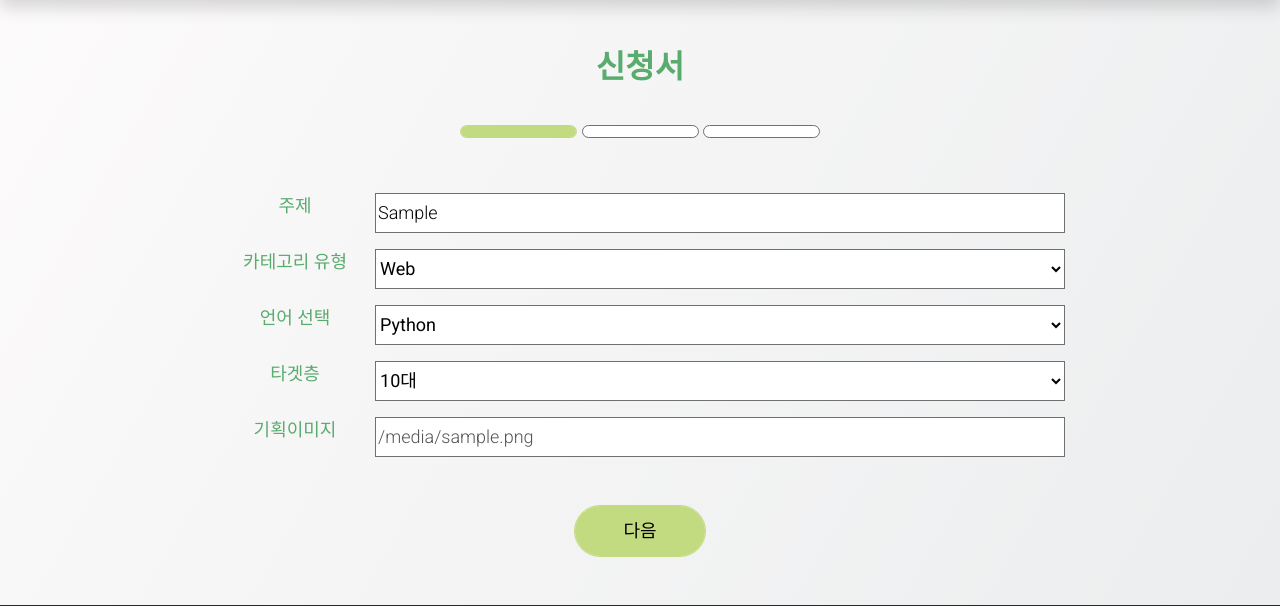
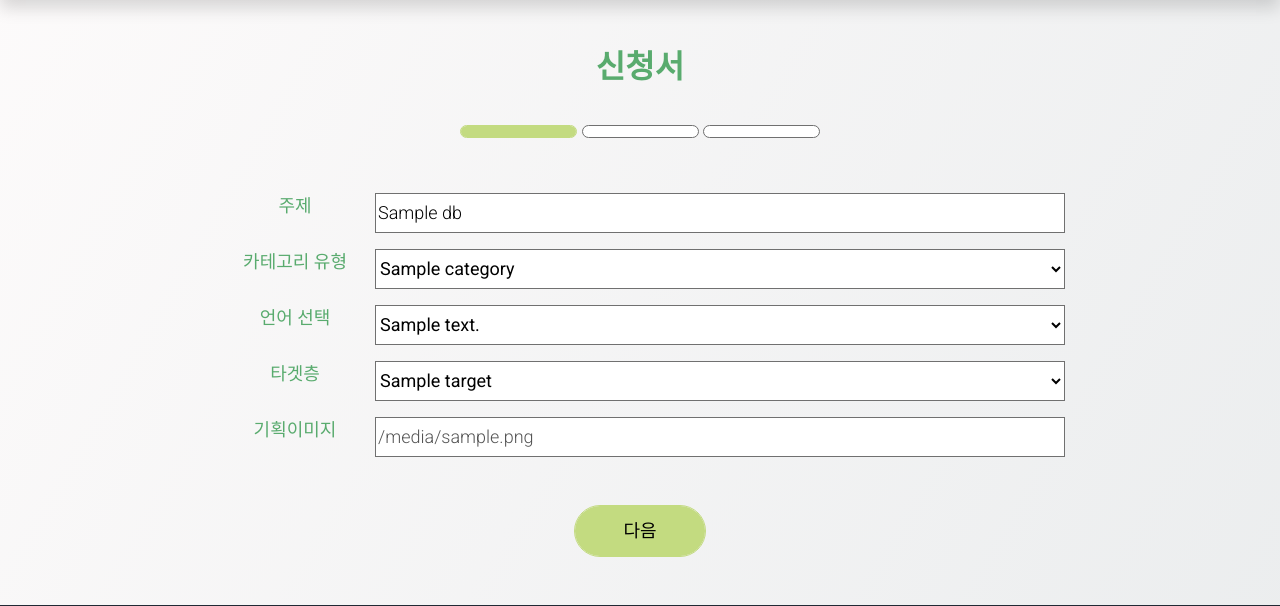
Before and after one commit to youngine/waat, a Django app: template fundingapp/templates/fundingapp/create_step1.html in a window 1280 px wide. Shown: the part 112-718 px from the top of the page. Run offline with Django 4.2, Linux system fonts and the light colour scheme; the template is opened without the code that fills it: most values are stand-ins (such as "Sample title", 1, 10 or a date in 2020); some libraries are stand-ins or nearby versions; some web fonts are replaced.

Commit message:
fix:게시글 수정하기기

```diff
--- a/fundingapp/templates/fundingapp/create_step1.html
+++ b/fundingapp/templates/fundingapp/create_step1.html
@@ -19,21 +19,23 @@
             {% csrf_token %}
             <div class=wrapper>
                 <p class= "create_input_text_boxSize" style="display:inline-block;font-family: 'NanumSquareEB';">주제</p>
-                <input class = create_input_box  style="display:inline-block" placeholder="타이틀을 작성해주세요." type="text" name="title" value={{DB_data.title}}>
+                <input class = create_input_box  style="display:inline-block" placeholder="타이틀을 작성해주세요." type="text" name="title" value="{{DB_data.title}}">
             </div>
             <div class=wrapper>
                 <p class= "create_input_text_boxSize" style="display:inline-block;font-family: 'NanumSquareEB';">카테고리 유형</p>
-                <select class = create_input_box style="display:inline-block" name = "category" value={{DB_data.category}}>
-                    <option value = "Web"> Web </option>
-                    <option value = "Application"> Application </option>
-                    <option value = "Game"> Game </option>
+                <select class = create_input_box style="display:inline-block" name = "category" >
+                    <option value = {{DB_data.category}} selected disabled> {{DB_data.category}} </option>
+                    <option value = "Web" > Web </option>
+                    <option value = "Application" > Application </option>
+                    <option value = "Game" > Game </option>
                     <option value = "Crawling"> Crawling </option>
                 </select>
 
             </div>
             <div class=wrapper>
                 <p class= "create_input_text_boxSize" style="display:inline-block;font-family: 'NanumSquareEB';">언어 선택</p>
-                <select class = create_input_box style="display:inline-block" name = "language" value={{DB_data.language}} >
+                <select class = create_input_box style="display:inline-block" name = "language"  >
+                    <option value= {{DB_data.language_text}} selected disabled> {{DB_data.language_text}} </option>
                     <option value = "Python"> Python </option>
                     <option value = "Java"> Java </option>
                     <option value = "C"> C Language </option>
@@ -46,7 +48,8 @@
             </div>
             <div class=wrapper>
                 <p class= "create_input_text_boxSize " style="display:inline-block;font-family: 'NanumSquareEB';">타겟층</p>
-                <select class = create_input_box style="display:inline-block" name = "target" value={{DB_data.target}}>
+                <select class = create_input_box style="display:inline-block" name = "target" >
+                    <option value= {{DB_data.target}} selected disabled> {{DB_data.target}} </option>
                     <option value = "10대"> 10대 </option>
                     <option value = "20대"> 20대 </option>
                     <option value = "30대"> 30대 </option>
--- a/fundingapp/templates/fundingapp/create_step2.html
+++ b/fundingapp/templates/fundingapp/create_step2.html
@@ -20,7 +20,7 @@
             {% csrf_token %}
             <div class=wrapper>
                 <p class= "create_input_big_box" style="display:inline-block;font-family: 'NanumSquareEB';">프로젝트 소개글</p>
-                <input class = intro_box  style="display:inline-block" type="text" name="intro"  value={{DB_data.intro}} >
+                <input class = intro_box  style="display:inline-block" type="text" name="intro"  value="{{DB_data.intro}}" >
             </div>
             <div class=wrapper>
                 <p class= "create_input_big_box" style="display:inline-block;font-family: 'NanumSquareEB';">프로젝트 기획배경</p>
```
Also changed, not shown: fundingapp/views.py (+26 -18 lines), media/img/2.jpg, media/img/kt-ci (4) (1).png (added), media/img/kt-ci (4).png (added).
